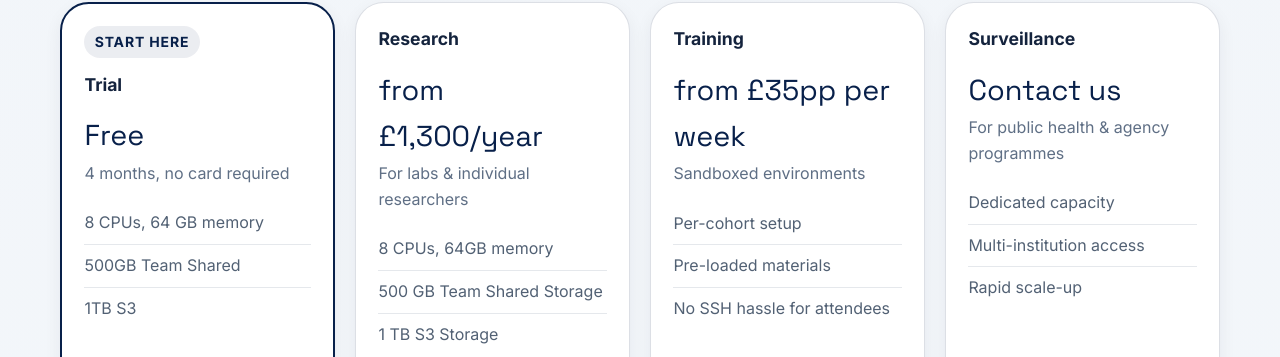
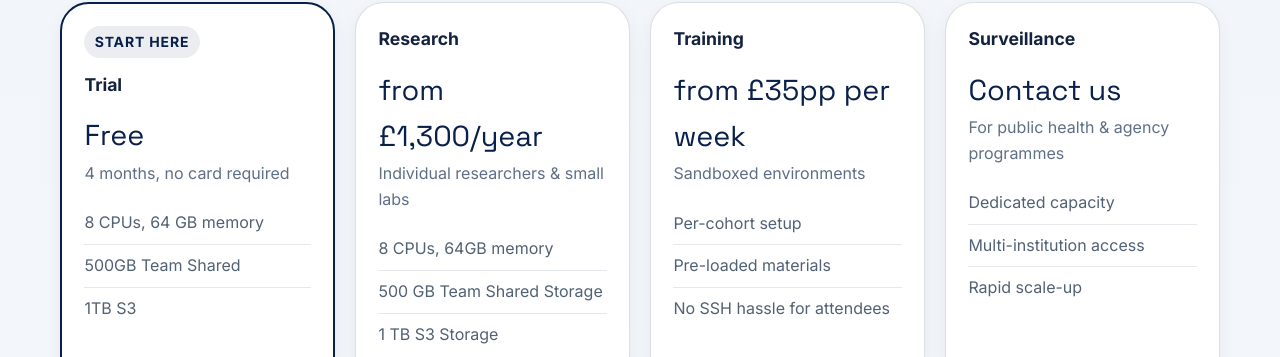
Before and after one commit to MRC-CLIMB/website, a Jekyll site: the page built from index.md, in a window 1280 px wide and 900 px high, scrolled down 2830 px. Shown: the part 97-454 px from the top of the window. Built offline with Jekyll 4.4.1, drawn with Linux system fonts in a browser that asks for light colours.

Commit message:
Update index.md

```diff
--- a/index.md
+++ b/index.md
@@ -122,7 +122,7 @@
       <div class="plan-card">
         <div class="plan-name">Research</div>
         <div class="plan-price">from £1,300/year</div>
-        <div class="plan-note">For labs &amp; individual researchers</div>
+        <div class="plan-note">Individual researchers &amp; small labs</div>
         <ul>
           <li>8 CPUs, 64GB memory</li>
           <li>500 GB Team Shared Storage</li>
```
